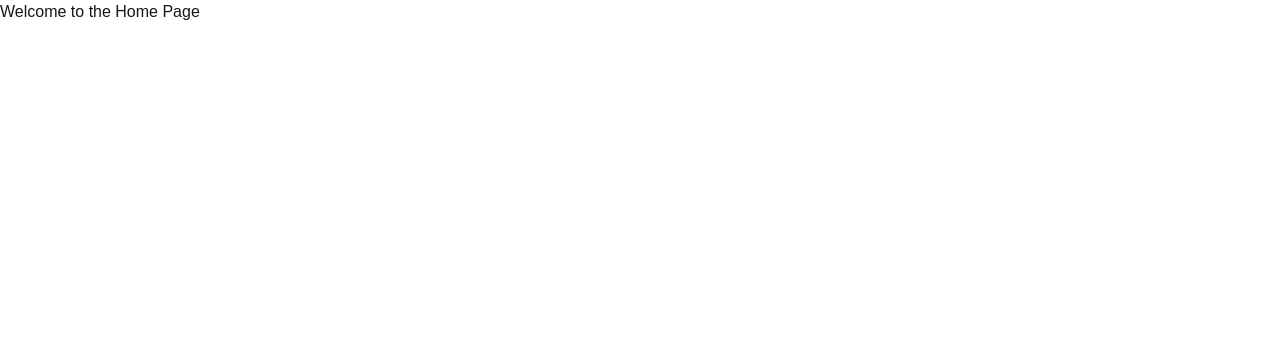
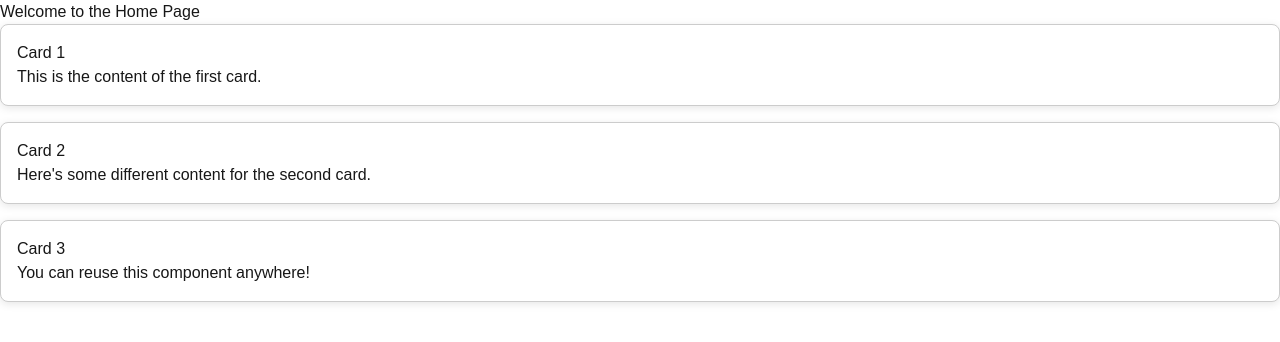
Before and after one commit to nukedragocodefreak/alx-project-0x02-setup, a Next.js app in the folder alx-project-0x02/: page /home in a window 1280 px wide. Shown: the top 342 px of the page. Built offline with nearby package versions, Linux system fonts and the light colour scheme.

Commit message:
add new files

```diff
--- /dev/null
+++ b/alx-project-0x02/components/common/Card.tsx
@@ -0,0 +1,19 @@
+import React from "react";
+
+const Card: React.FC<CardProps> = ({title, content}) =>{
+return(
+    <div style={{
+      border: "1px solid #ccc",
+      borderRadius: "8px",
+      padding: "16px",
+      marginBottom: "16px",
+      boxShadow: "0 2px 8px rgba(0, 0, 0, 0.1)",
+      backgroundColor: "#fff",
+    }}>
+      <h2>{title}</h2>
+      <p>{content}</p>
+    </div>
+    );
+};
+
+export default Card;
--- a/alx-project-0x02/interfaces/index.ts
+++ b/alx-project-0x02/interfaces/index.ts
@@ -0,0 +1,4 @@
+interface CardProps{
+    title: string;
+    content:string;
+}
--- a/alx-project-0x02/pages/home.tsx
+++ b/alx-project-0x02/pages/home.tsx
@@ -1,11 +1,17 @@
+// pages/home.tsx
 import React from "react";
+import Card from "@/components/common/Card";
 
-const Home = () =>{
-    return(
-        <div>
-            <h1>Welcome to the Home Page</h1>
-        </div>
-    );
+const Home = () => {
+  return (
+    <div>
+      <h1>Welcome to the Home Page</h1>
+
+      <Card title="Card 1" content="This is the content of the first card." />
+      <Card title="Card 2" content="Here's some different content for the second card." />
+      <Card title="Card 3" content="You can reuse this component anywhere!" />
+    </div>
+  );
 };
 
 export default Home;
```
